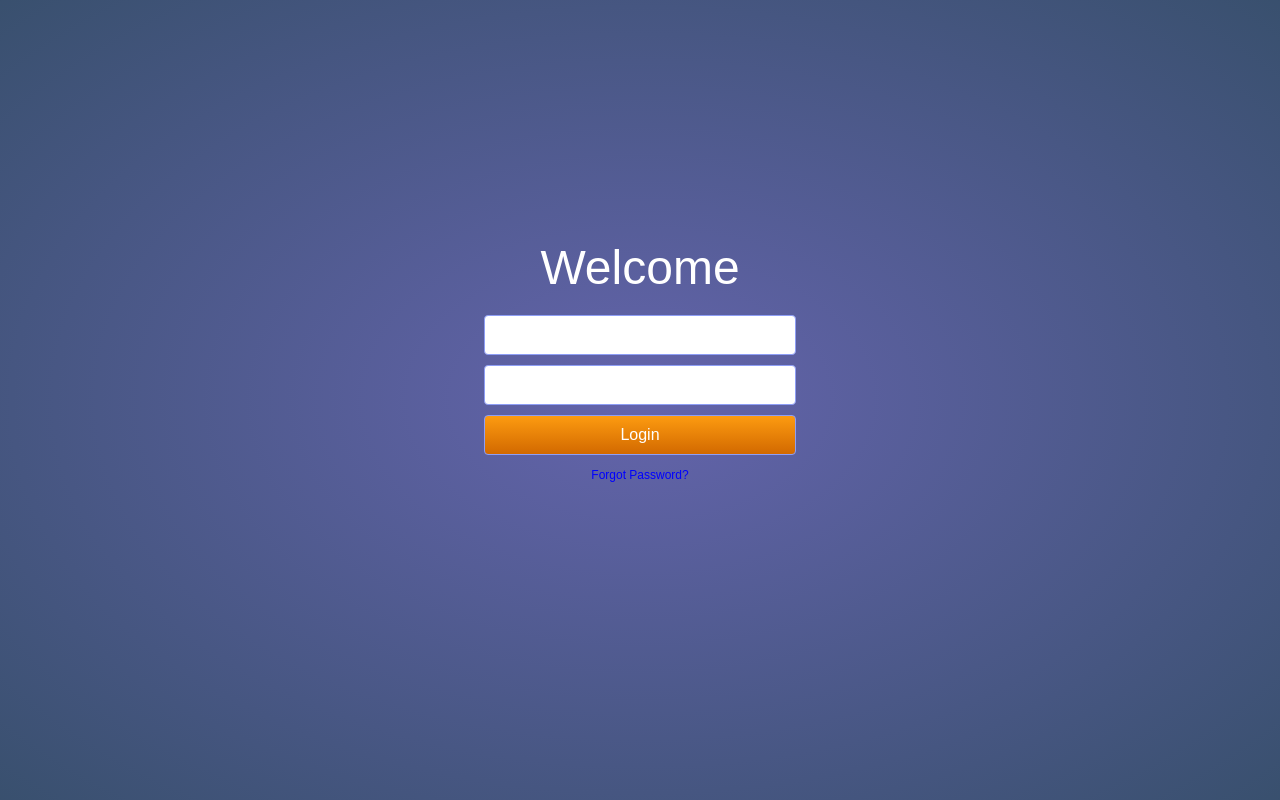
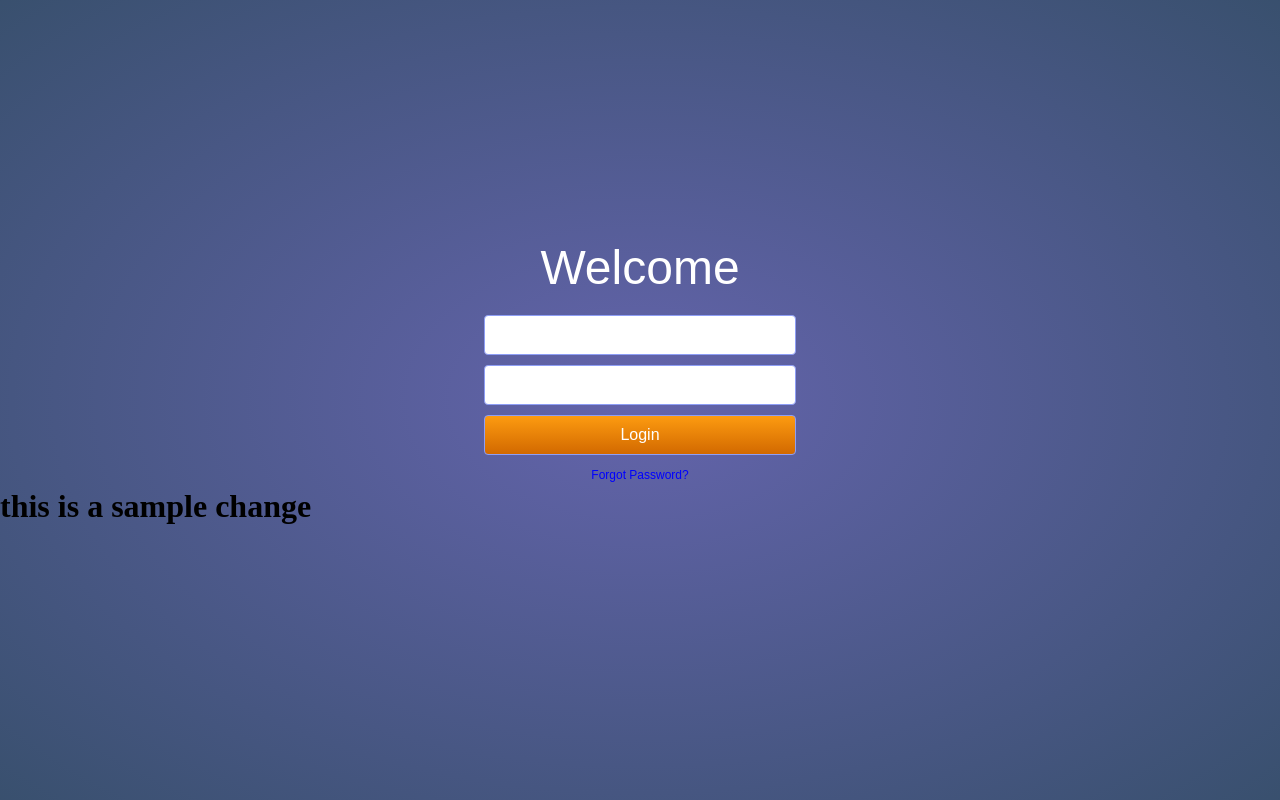
Before and after one commit to Jineresh/webDevelopment, a plain HTML site: page loginForm/index.html in a window 1280 px wide. Drawn offline with Linux system fonts and the light colour scheme.

Commit message:
trying to change the file

```diff
--- a/loginForm/index.html
+++ b/loginForm/index.html
@@ -16,6 +16,7 @@
                     <button>Login</button>
                     <p><a href="#">Forgot Password?</a></p>
                 </div>
+                <h1>this is a sample change</h1>
     </div>
 
 
```
